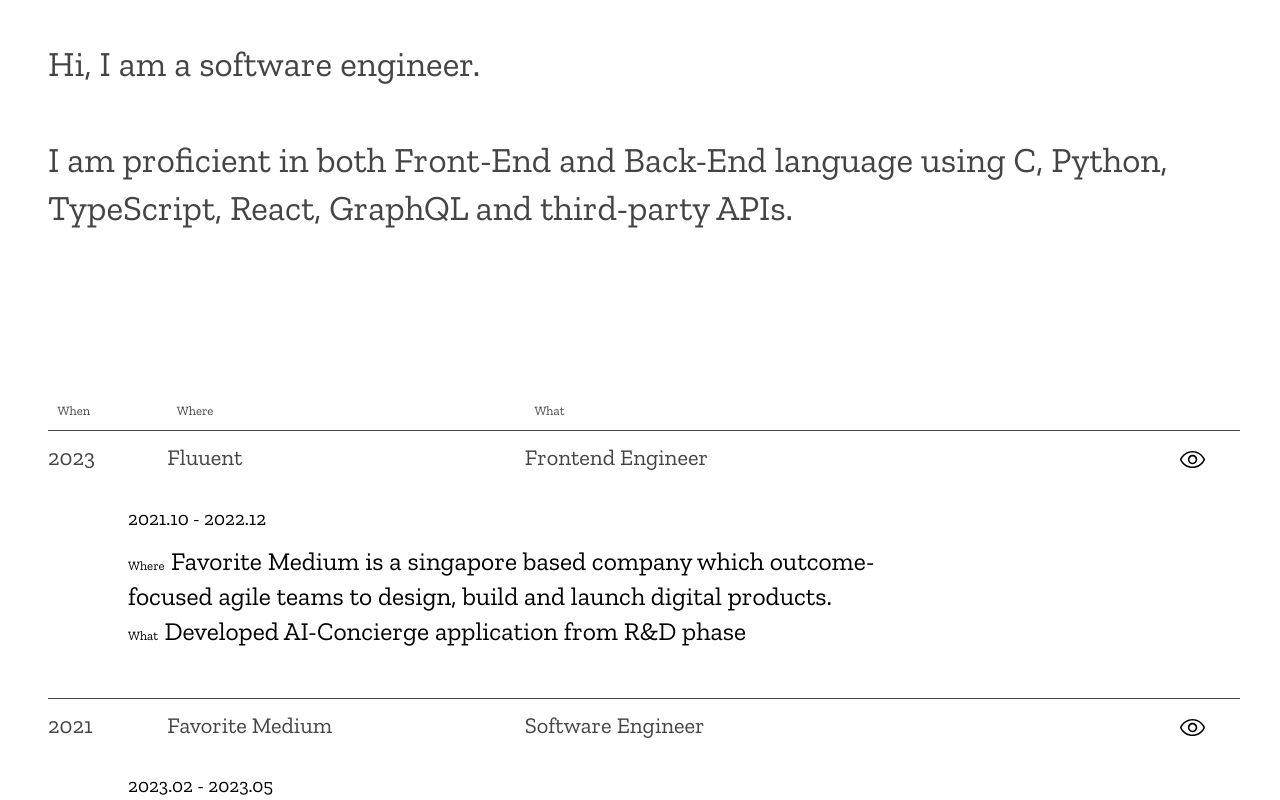
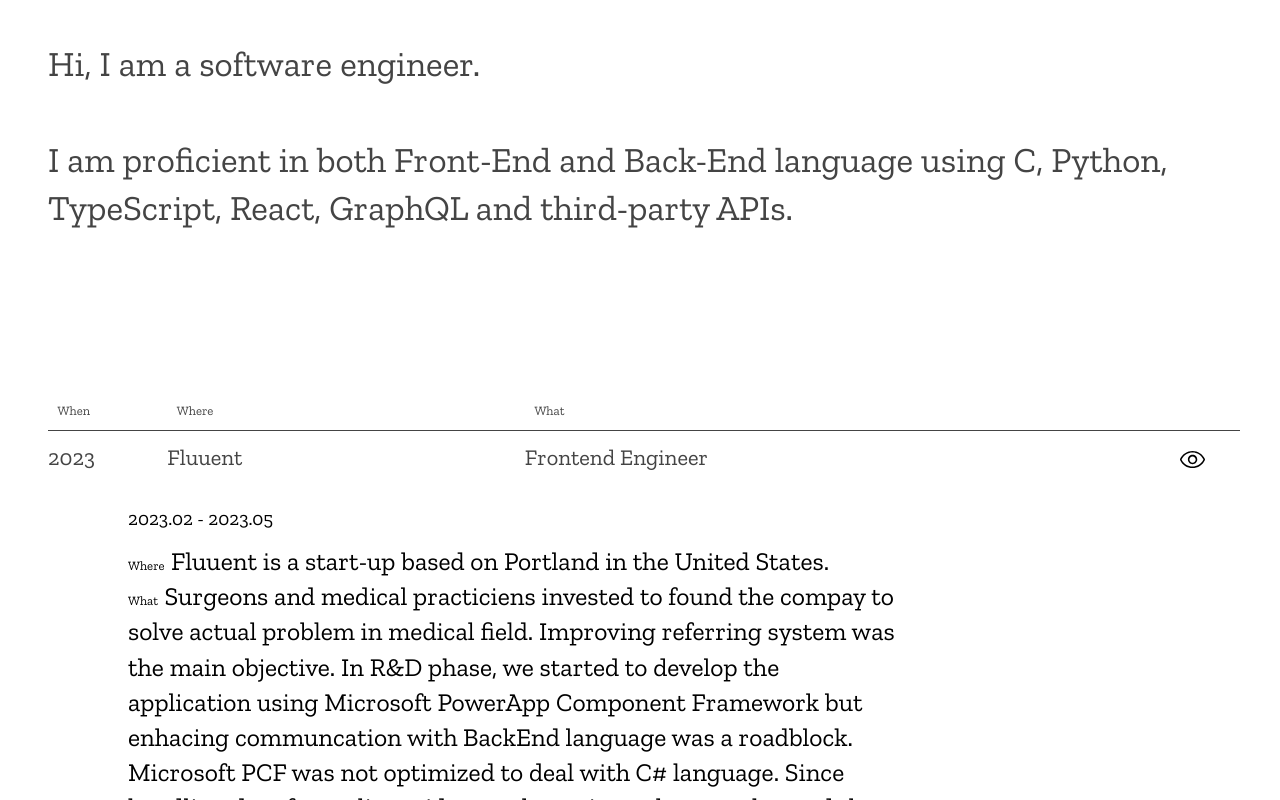
Before and after one commit to SumiSeo/sumiseo-portfolio, a Next.js app: page / in a window 1280 px wide. Both pictures are taken after a click on the element "2023". Shown: the top 800 px of the page. Built offline with nearby package versions, Linux system fonts and the light colour scheme; a web font is replaced by a local one.

Commit message:
expand depending on the correct comp

```diff
--- a/comps/Work.tsx
+++ b/comps/Work.tsx
@@ -5,14 +5,10 @@
 import WorkDetail from "./WorkDetail";
 
 const Work = ({ year, name, desc }: Work): JSX.Element => {
-  const [expanded, setExpanded] = useState<boolean | null>(false);
-  const expandWorkDetail = () => {
-    setExpanded(!expanded);
-  };
   return (
     <>
       <div className={styles.work}>
-        <div onClick={expandWorkDetail} className={styles.work__expanded}>
+        <div className={styles.work__expanded}>
           <div className={styles.work__column}>{year}</div>
           <div className={styles.work__column}>{name}</div>
           <div className={styles.work__column}>{desc}</div>
@@ -20,21 +16,6 @@
             <EyeIcon />
           </div>
         </div>
-        <div className={expanded ? styles.hidden : ""}>
-          <WorkDetail
-            date="2023.02 - 2023.05"
-            company="Fluuent is a start-up based on Portland in the United States."
-            project="Surgeons and medical practiciens invested to found the compay to solve actual problem in medical field. Improving referring system was the main objective.
-            In R&D phase, we started to develop the application using Microsoft PowerApp Component Framework but enhacing communcation with BackEnd language was a roadblock. Microsoft PCF was not optimized to deal with C# language. Since handling data from client side was the main goal, so we changed the FrontEnd by developing C# and Blazor Framework."
-          />
-        </div>
-        <div>
-          <WorkDetail
-            date="2021.10 - 2022.12"
-            company="Favorite Medium is a singapore based company which outcome-focused agile teams to design, build and launch digital products."
-            project="Developed AI-Concierge application from R&D phase "
-          />
-        </div>
       </div>
     </>
   );
--- a/comps/WorkDetail.tsx
+++ b/comps/WorkDetail.tsx
@@ -2,8 +2,6 @@
 import { WorkDetail } from "@/types/WorkDetail";
 
 const WorkDetail = ({ date, company, project }: WorkDetail): JSX.Element => {
-  const hideDetail = () => {};
-
   return (
     <div className={styles.detail}>
       <div className={styles.detail__column}>
--- a/pages/works.tsx
+++ b/pages/works.tsx
@@ -2,10 +2,18 @@
 import styles from "@/styles/Works.module.scss";
 import WorkDetail from "@/comps/WorkDetail";
 import { useState } from "react";
-import exp from "constants";
 
 const works = (): JSX.Element => {
-  const [expanded, setExpanded] = useState<boolean>(false);
+  const [expandedFluuent, setExpandedFluuent] = useState<boolean>(true);
+  const [expandedFM, setExpandedFM] = useState<boolean>(true);
+
+  const expandFluuentWorkDetail = () => {
+    setExpandedFluuent(!expandedFluuent);
+  };
+
+  const expandFMWorkDetail = () => {
+    setExpandedFM(!expandedFM);
+  };
   return (
     <>
       <div className={styles.works}>
@@ -17,9 +25,26 @@
         </div>
       </div>
       <div>
-        <div>
+        <div onClick={expandFluuentWorkDetail}>
           <Work year="2023" name="Fluuent" desc="Frontend Engineer" />
+          <div className={expandedFluuent ? styles.hidden : ""}>
+            <WorkDetail
+              date="2023.02 - 2023.05"
+              company="Fluuent is a start-up based on Portland in the United States."
+              project="Surgeons and medical practiciens invested to found the compay to solve actual problem in medical field. Improving referring system was the main objective.
+            In R&D phase, we started to develop the application using Microsoft PowerApp Component Framework but enhacing communcation with BackEnd language was a roadblock. Microsoft PCF was not optimized to deal with C# language. Since handling data from client side was the main goal, so we changed the FrontEnd by developing C# and Blazor Framework."
+            />
+          </div>
+        </div>
+        <div onClick={expandFMWorkDetail}>
           <Work year="2021" name="Favorite Medium" desc="Software Engineer" />
+          <div className={expandedFM ? styles.hidden : ""}>
+            <WorkDetail
+              date="2021.10 - 2022.12"
+              company="Favorite Medium is a singapore based company which outcome-focused agile teams to design, build and launch digital products."
+              project="Developed AI-Concierge application from R&D phase "
+            />
+          </div>
         </div>
       </div>
     </>
--- a/styles/Works.module.scss
+++ b/styles/Works.module.scss
@@ -13,3 +13,6 @@
 .text {
   padding-left: 0.6rem;
 }
+.hidden {
+  display: none;
+}
--- a/styles/components/Work.module.scss
+++ b/styles/components/Work.module.scss
@@ -22,6 +22,3 @@
     font-weight: 300;
   }
 }
-.hidden {
-  display: none;
-}
--- a/styles/components/WorkDetail.module.scss
+++ b/styles/components/WorkDetail.module.scss
@@ -1,7 +1,3 @@
-.hidden {
-  display: none;
-}
-
 .detail {
   margin-top: 5rem;
   margin: 0 5rem;
```
